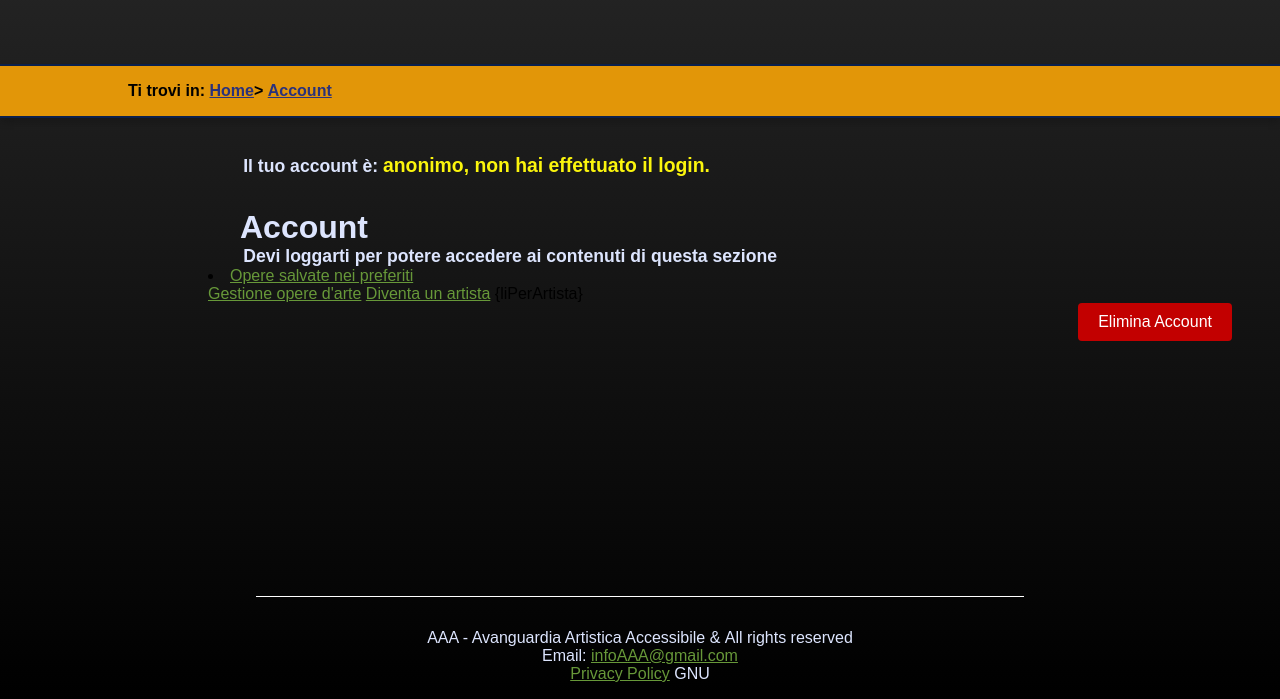
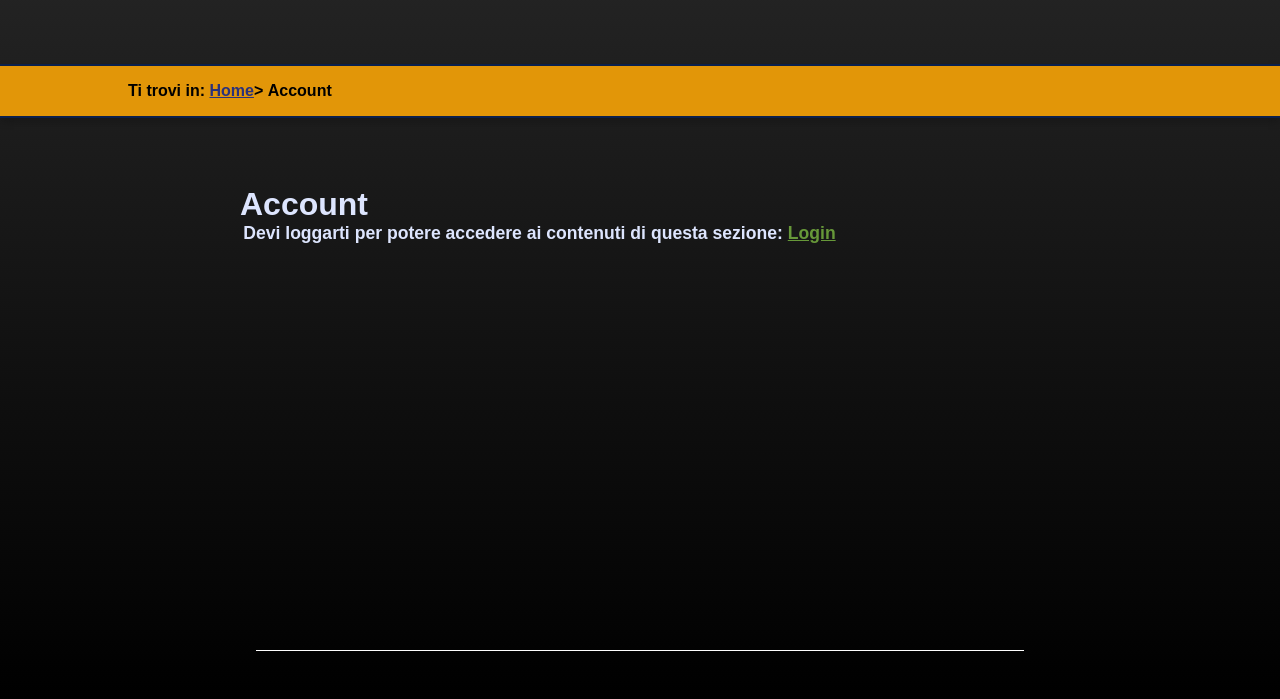
Before and after one commit to ArteAccessibile/Progetto, a PHP site: page /php/account.php in a window 1280 px wide. Shown: the part 101-800 px from the top of the page. Run offline with PHP 8.4, Linux system fonts and the light colour scheme.

Commit message:
fix modules, account, mini navbar

```diff
--- a/Codice/css/mini.css
+++ b/Codice/css/mini.css
@@ -248,3 +248,7 @@
 #text_data_opera > div{
   width: 90%;
 }
+
+.welcome{
+  display: none;
+}
--- a/Codice/css/style.css
+++ b/Codice/css/style.css
@@ -648,6 +648,7 @@
 
 
 #sezioneaccount {
+  list-style:   none;
   display: flex;
   flex-direction: column; /* Set flex direction to column */
   align-self: center;
@@ -668,7 +669,7 @@
   margin-top: 1em;
 }
 
-#sezioneaccount > ul{
+#sezioneaccount > div > ul{
   margin: 0.5em 0 0 2em;
 }
 
--- a/Codice/html/account.html
+++ b/Codice/html/account.html
@@ -34,44 +34,38 @@
     </header>
 
     <nav id="breadcrumb">
-        <p>Ti trovi in: <a href="../index.php"><span lang="en">Home</span></a>&gt; <a href="../php/account.php"><span lang="en">Account</span></a></p>
+        <p>Ti trovi in: <a href="../index.php"><span lang="en">Home</span></a>&gt; <span lang="en">Account</span></p>
     </nav>
-    <main id="maincontent">
+    <main class="content">
         <div id="sezioneaccount">
-            <h2 class="logged_has"> Il tuo account è: <strong>{email}</strong> </h2>
             <h3> Account </h3>
             <loggedhas/>
             <account-options>
+                <ul>
                     <li id="vaiPreferiti">
                         <a href="../php/preferiti.php">Opere salvate nei preferiti</a>
                     </li>
                     <artist-visibility/>
-                    <a href="../php/accountArtista.php"> Gestione opere d'arte</a>
+                        <a href="../html/account_artista.html"> Gestione opere d'arte</a>
                     </li>
                     <become-artist-visibility/>
                         <a href="../php/new_artist_form.php">Diventa un artista</a>
                     </li>
-                {liPerArtista}
-
-
+                    <li id="logout">
+                        <a href="../php/logout.php">Logout</a>
+                    </li>
                 </ul>
-
                 <div>
                     <form method="POST" action="../php/deleteAccount.php">
                         <input id="delete-account-button" type="submit" value="Elimina Account" onclick="return confirm('Vuoi veramente cancellare il tuo account? Questa azione non è reversibile');">
                     </form>
                 </div>
             </div>
-
+            </div>
+            </div>
+        </div>
     </main>
-
-    <footer class="footer">
-        <p>AAA - Avanguardia Artistica Accessibile &amp; <span lang="en">All rights reserved</span></p>
-        <ul class="no-bullets">
-            <li><span lang="en">Email: </span><a href="mailto:infoAAA@gmail.com">infoAAA@gmail.com</a></li>
-            <li><span lang="en"><a href="" title="Privacy Policy">Privacy Policy</a></span> GNU</li>
-         </ul>
-</footer>
+    <footer/>
     <script src="../js/bottoneindietro.js"></script>
 </body>
 </html>
--- a/Codice/php/account.php
+++ b/Codice/php/account.php
@@ -8,34 +8,25 @@
     }
 
     $_SESSION["go_back_page"] = $index_page;
-    $liItems="";
+
 
     $page = file_get_contents($html_path . "account.html");
 
 
     if (isset($_SESSION["role"]) && $_SESSION["role"] != "guest" && isset($_SESSION["email"])) {
-
         $page = str_replace("<loggedhas/>", "<h2 class=\"logged_has\" tabindex='0'> Sei loggato come: <strong>".$_SESSION["email"]."</strong> </h2>" , $page);
-        $page = str_replace("<account-options>", "<ul class=\"account_options_visible\" tabindex='0'>" , $page);
+        $page = str_replace("<account-options>", "<div class=\"account_options_visible\" tabindex='0'>" , $page);
 
         if($_SESSION["role"] == "artista"){
             $page = str_replace("<become-artist-visibility/>", "<li class=\"account_options_invisible\" tabindex='0'>" , $page);
             $page = str_replace("<artist-visibility/>", "<li class=\"account_options_visible\" tabindex='0'>" , $page);
-            $liItems = "<li id=\"logout\"><a href=\"../php/logout.php\">Logout</a></li>
-                    <li id=\"test\"><a href=\"../php/accountArtista.php\"> Gestione opere d'arte</a></li>";
-            $page = str_replace("{liPerArtista}", $liItems , $page);
         } else {
             $page = str_replace("<artist-visibility/>", "<li class=\"account_options_invisible\" tabindex='0'>" , $page);
             $page = str_replace("<become-artist-visibility/>", "<li class=\"account_options_visible\" tabindex='0'>" , $page);
         }
-        $page = str_replace("{email}", $_SESSION["email"], $page);
-        $page = str_replace("<set-visibility/>", "<div class=\"visibile\" tabindex='0'>" , $page);
     } else {
-
-        $page = str_replace("{email}","anonimo, non hai effettuato il login.", $page);
-        $page = str_replace("<loggedhas/>", "<h2 class=\"logged_has\" tabindex='0'> Devi loggarti per potere accedere ai contenuti di questa sezione </h2>" , $page);
-        $page = str_replace("<set-visibility/>", "<div class=\"nascosto\" tabindex='0'>" , $page);
-
+        $page = str_replace("<loggedhas/>", "<h2 class=\"logged_has\" tabindex='0'> Devi loggarti per potere accedere ai contenuti di questa sezione: <a href=\"login.php\"> Login </a></h2>" , $page);
+        $page = str_replace("<account-options>", "<div class=\"account_options_invisible\" tabindex='0'>" , $page);
     }
 
 
--- a/Codice/php/contatti.php
+++ b/Codice/php/contatti.php
@@ -13,7 +13,7 @@
 if (session_status() === PHP_SESSION_NONE) {
     session_start();
 }
-$_SESSION["nav_page"] = "contatti"; //importante definirlo in ogni pagina tra home | contatti ...
+$_SESSION["nav_page"] = "contacts"; //importante definirlo in ogni pagina tra home | contatti ...
 include "modules-loader.php";
 echo $page;
 ?>
--- a/Codice/php/modules-loader.php
+++ b/Codice/php/modules-loader.php
@@ -34,7 +34,7 @@
     $header = str_replace("<log/>", $log_status, $header);
 
     if (isset($_SESSION["role"]) && $_SESSION["role"] != "guest" && isset($_SESSION["name"])) {
-        $header = str_replace("<welcome/>", "<p> Benvenuto, " .$_SESSION["name"]."</p>" , $header);
+        $header = str_replace("<welcome/>", "<p class=\"welcome\"> Benvenuto, " .$_SESSION["name"]."</p>" , $header);
     } else {
         $header = str_replace("<welcome/>", "", $header);
     }
--- a/Codice/php/template_artista.php
+++ b/Codice/php/template_artista.php
@@ -37,6 +37,7 @@
    // Replace the {listaOpere} placeholder with the generated HTML for the images
    $page = str_replace("{listaOpere}", $imagesHtml, $page);
    require_once "../config.php";
+   $_SESSION["nav_page"] = "artists";
    require_once "../php/modules-loader.php";
    echo $page;
  } else {
--- a/Codice/php/template_opera.php
+++ b/Codice/php/template_opera.php
@@ -65,6 +65,7 @@
  $page = str_replace("{MessaggiForm}", $textMessageForm, $page);
 
  require_once "../config.php";
+ $_SESSION["nav_page"] = "gallery";
  require_once "modules-loader.php";
  echo $page;
  ?>
```
Also changed, not shown: Codice/html/artisti.html (+0 -10 lines), Codice/html/artistitemplate.html (+0 -10 lines), Codice/html/contatti.html (+0 -10 lines), Codice/html/galleriatemplate.html (+0 -10 lines), Codice/html/home.html (+0 -10 lines), Codice/html/modules/header.html (+10 -0 lines), Codice/html/template_artista.html (+2 -17 lines), Codice/html/template_opera.html (+2 -17 lines). Lines whose indentation alone changed are shown as unchanged.
